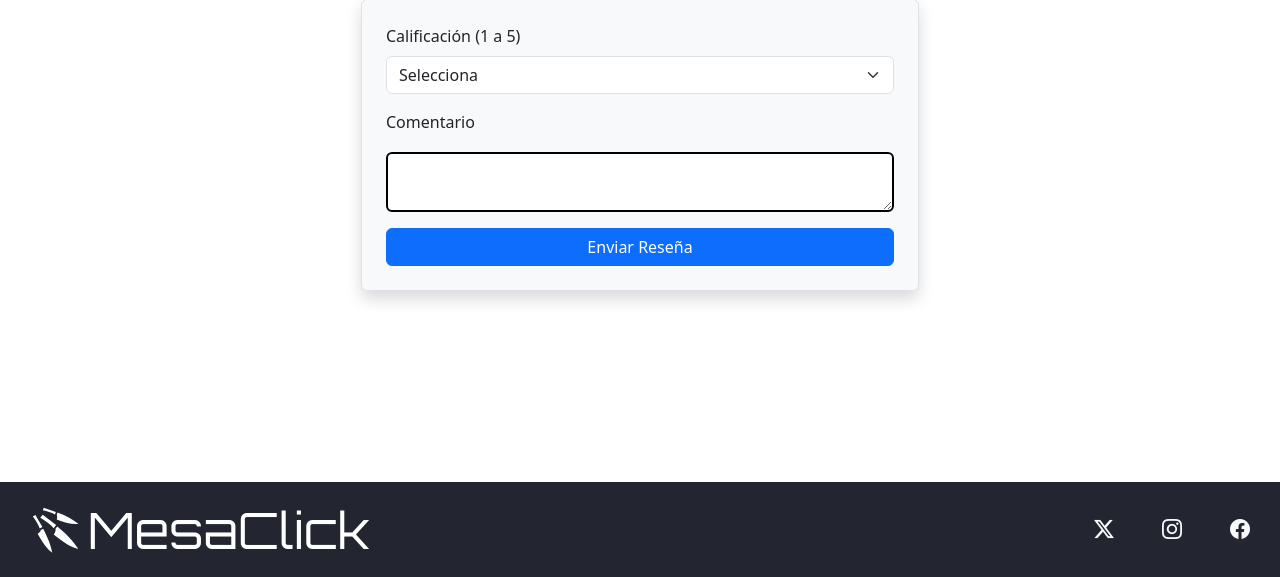
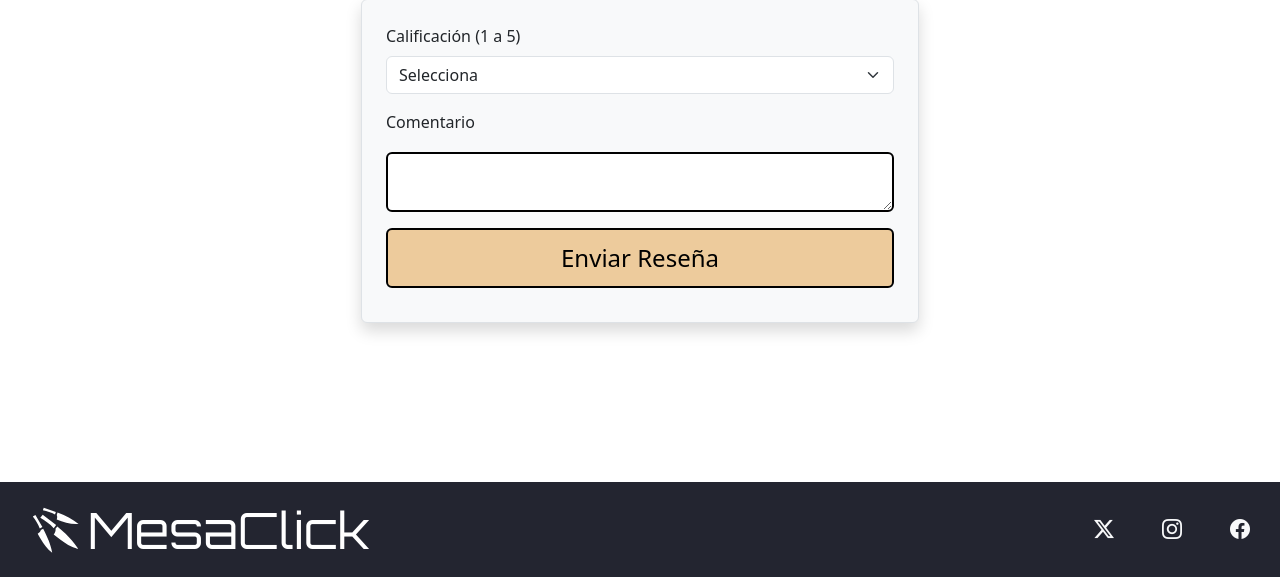
Before and after one commit to Marczt31/MesaClick, a PHP site: page /Vistas/registroResena.php in a window 1280 px wide. Shown: the part 223-800 px from the top of the page. Run offline with PHP 8.4, Linux system fonts and the light colour scheme.

Commit message:
Cambiando colores de los botones de verResena y registroResena

```diff
--- a/Vistas/registroResena.php
+++ b/Vistas/registroResena.php
@@ -51,7 +51,8 @@ include 'Includes/header.html';
             <textarea id="comentario" name="comentario" class="form-control" rows="4" required></textarea>
         </div>
 
-        <button type="submit" class="col btn btn-primary w-100 mx-auto d-block">Enviar Reseña</button>
+        <button id="botonEnviar" type="submit" class="col btn btn-primary w-100 mx-auto d-block">Enviar Reseña</button>
+
     </form>
 </div>
 
--- a/Vistas/verResenas.php
+++ b/Vistas/verResenas.php
@@ -24,7 +24,8 @@ if (session_status() == PHP_SESSION_NONE) {
 
     <?php if (isset($_SESSION['usuario'])): ?>
     <div class="text-end mb-4">
-        <a href="index.php?accion=registroResena" class="btn btn-success">
+        <!--<a href="index.php?accion=registroResena" class="btn btn-success">-->
+        <a id="botonEnviar" href="index.php?accion=registroResena" class="btn btn-success">
             <i class="bi bi-chat-left-text"></i> Dejar una Reseña
         </a>
     </div>
```
